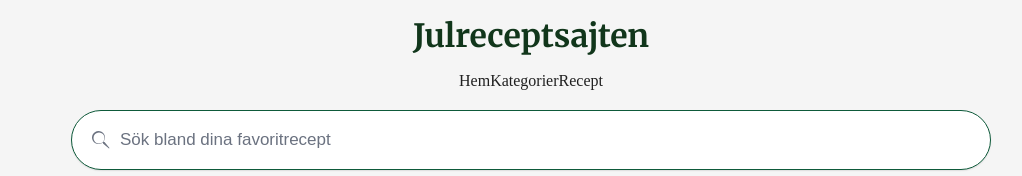
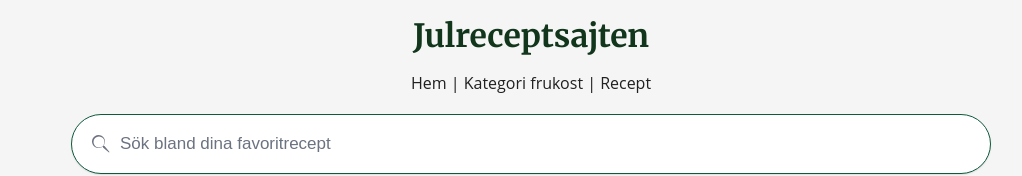
Before and after one commit to dmolinsky/grupp-6-receptsajt, a React (Vite) app: page / in a window 1280 px wide. Shown: the top 176 px of the page, without its empty margins (109-1131 px from the left). Built offline with nearby package versions, Linux system fonts and the light colour scheme; no server answers.

Commit message:
EDIT navbar to show the category 'frukost'

```diff
--- a/src/components/header/Header.jsx
+++ b/src/components/header/Header.jsx
@@ -7,13 +7,13 @@ function Header() {
             <h1>Julreceptsajten</h1>
             <nav className="nav">
                 <Link to="/" className="button">
-                    Hem
+                    <span>Hem </span>
                 </Link>
-                <Link to="/category/:categoryId" className="button">
-                    Kategorier
+                <Link to="/category/Frukost" className="button">
+                    <span>| Kategori frukost </span>
                 </Link>
                 <Link to="/recipe/:recipeId" className="button">
-                    Recept
+                    <span>| Recept </span>
                 </Link>
             </nav>
         </header>
```
